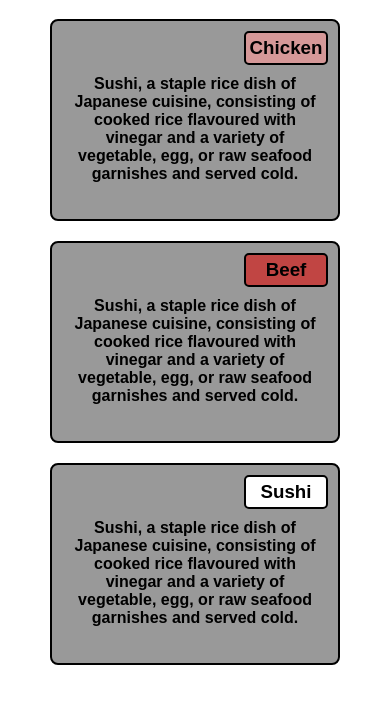
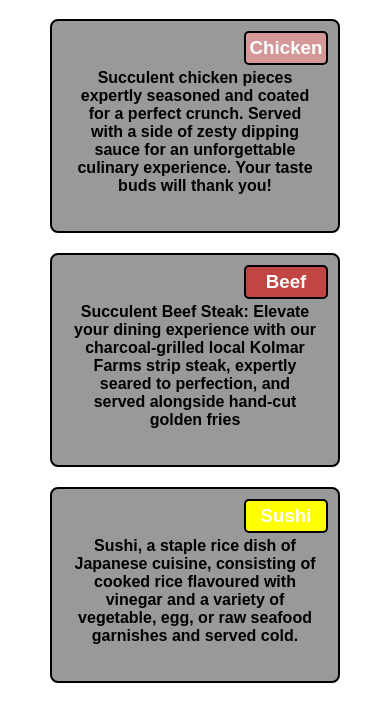
Before and after one commit to Alain2020/module2-solutioncss, a plain HTML site: page index.html in a window 390 px wide. Shown: the part 111-832 px from the top of the page. Drawn offline with Linux system fonts and the light colour scheme.

Commit message:
Adjusted HTML and CSS code to align with project details. Improved text spacing and colors, and added margin-top for better spacing in mobile view.

```diff
--- a/assets/css/styles.css
+++ b/assets/css/styles.css
@@ -32,6 +32,7 @@ h3 {
 
 p {
     color: #000000; /* Updated text color to black */
+    margin-top: 10px; /* Add margin-top for better spacing */
 }
 
 /* Responsive Media Queries */
@@ -79,6 +80,7 @@ p {
 
 .menu-item .title-rectangle h3 {
     margin: 0;
+    color: #FFFFFF; /* Set text color to white in the title rectangle */
 }
 
 /* Chicken styling */
@@ -93,5 +95,5 @@ p {
 
 /* Sushi styling */
 .menu-item.sushi .title-rectangle {
-    background-color: #FFFFFF; /* Yellow */
+    background-color: #FFFF00; /* Yellow */
 }
--- a/index.html
+++ b/index.html
@@ -16,9 +16,9 @@
             <h3>Chicken</h3>
         </div>
         <br>
-        <p>Sushi, a staple rice dish of Japanese cuisine, consisting of cooked rice
-            flavoured with vinegar and a variety of vegetable, egg,
-            or raw seafood garnishes and served cold.</p>
+        <p>Succulent chicken pieces expertly seasoned and coated for a perfect crunch.
+            Served with a side of zesty dipping sauce for an unforgettable culinary experience.
+             Your taste buds will thank you!</p>
     </div>
 
     <div class="menu-item beef">
@@ -26,9 +26,10 @@
             <h3>Beef</h3>
         </div>
         <br>
-        <p>Sushi, a staple rice dish of Japanese cuisine, consisting of cooked rice
-            flavoured with vinegar and a variety of vegetable, egg,
-            or raw seafood garnishes and served cold.</p>
+        <p>Succulent Beef Steak: Elevate your dining experience with our
+            charcoal-grilled local Kolmar Farms strip steak,
+             expertly seared to perfection,
+            and served alongside hand-cut golden fries</p>
     </div>
 
     <div class="menu-item sushi">
@@ -36,9 +37,7 @@
             <h3>Sushi</h3>
         </div>
         <br>
-        <p>Sushi, a staple rice dish of Japanese cuisine, consisting of cooked rice
-            flavoured with vinegar and a variety of vegetable, egg,
-            or raw seafood garnishes and served cold.</p>
+        <p>Sushi, a staple rice dish of Japanese cuisine, consisting of cooked rice flavoured with vinegar and a variety of vegetable, egg, or raw seafood garnishes and served cold.</p>
     </div>
 </div>
 
```
